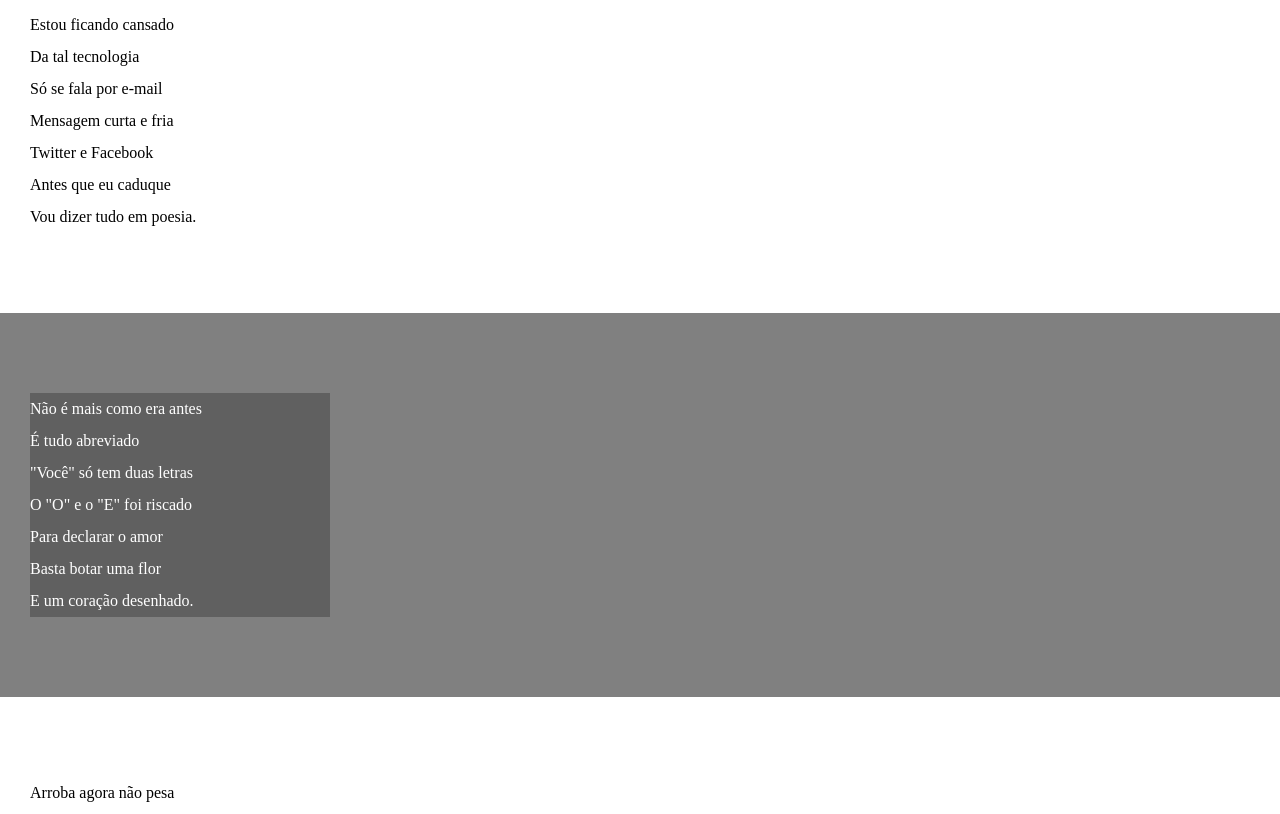
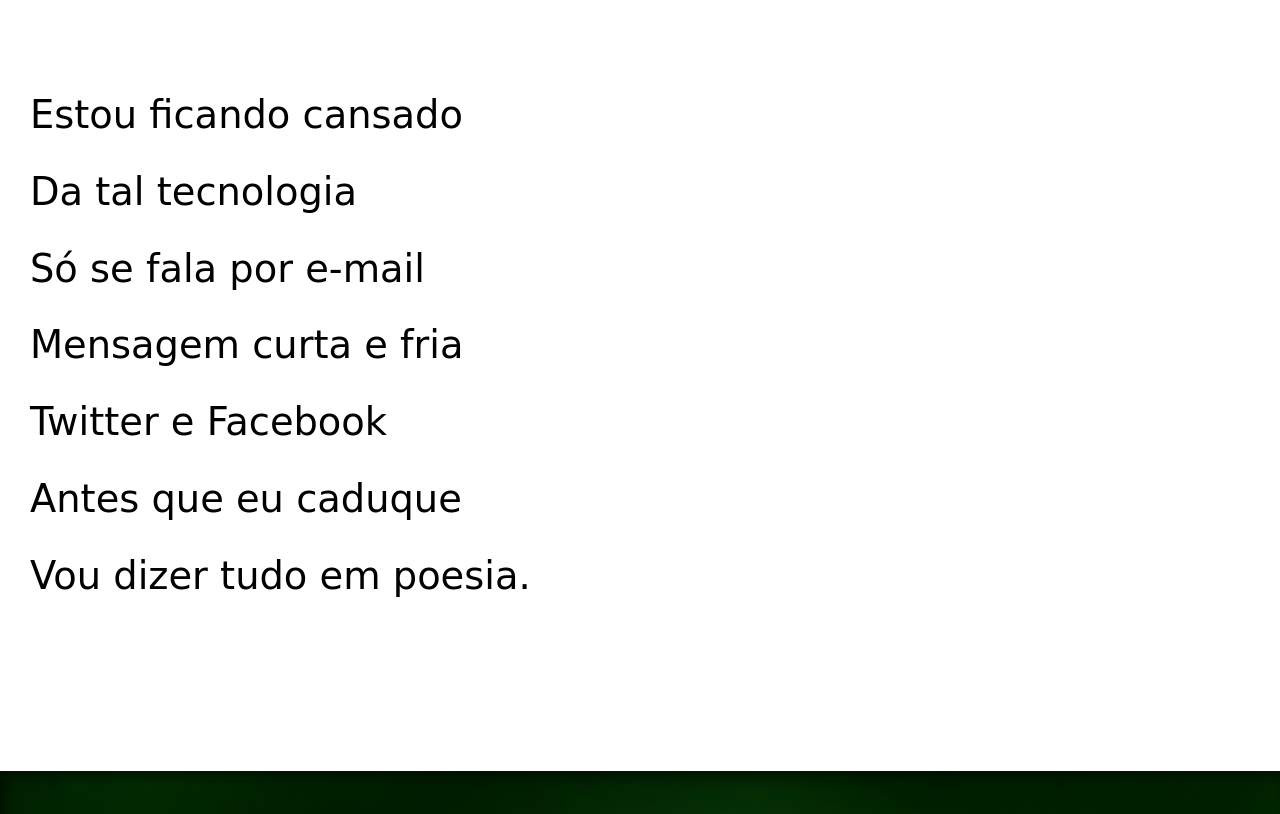
Before and after one commit to ElCapa/html-css, a plain HTML site: page desefios/modulo3/d012/index.html in a window 1280 px wide. Shown: the part 226-1040 px from the top of the page. Drawn offline with Linux system fonts and the light colour scheme.

Commit message:
atualização

```diff
--- a/desefios/modulo3/d012/index.html
+++ b/desefios/modulo3/d012/index.html
@@ -97,7 +97,7 @@
 
 
     <footer>
-        <p>Site criado por <a href="" target="_blank">Elcapa</a> para <a href="" target="_blank">curso em video</a></p>
+        <p>Site criado por <a href="https://github.com/" target="_blank">Elcapa</a> para <a href="https://www.cursoemvideo.com/" target="_blank">curso em video</a></p>
     </footer>
 </body>
 </html>
--- a/desefios/modulo3/d012/style.css
+++ b/desefios/modulo3/d012/style.css
@@ -2,6 +2,20 @@
     margin: 0;
     padding: 0;
     box-sizing: border-box;
+}
+@import url('https://fonts.googleapis.com/css2?family=Cormorant:wght@400;500;700&family=Inter:wght@400;500;700&family=Passion+One&family=Permanent+Marker&display=swap');
+
+
+@import url('https://fonts.googleapis.com/css2?family=Cormorant:wght@400;500;700&family=Inter:wght@400;500;700&family=Passion+One&family=Permanent+Marker&family=Sriracha&display=swap');
+
+:root{
+    --font1: Verdana, Geneva, Tahoma, sans-serif;
+    --font2: 'Passion One', cursive;
+    --font3: 'Sriracha', cursive;
+}
+html, body{
+    font-family: var(--font1);
+    min-height: 100vh;
 }
 header{
     text-align: center;
@@ -9,8 +23,10 @@ header{
     color: #fff;
 }
 header h1{
+    font-family: var(--font2);
     padding-top: 50px;
     font-variant: small-caps;
+    font-size: 7vw;
 }
 header p{
     padding-bottom: 50px;
@@ -24,21 +40,43 @@ a:hover{
     text-decoration: underline;
 }
 section{
+    font-family: var(--font3);
     padding: 10vh 0vh 10vh 0vh;
     line-height: 2em;
     padding-left: 30px;
+    font-size: 3vw;
+}
+section p{
+    padding-bottom: 2em;
 }
 .div1, .div3, .div5{
     background-color: #fff;
     color: black;
 }
 .div2, .div4{
+    box-shadow: inset 6px 6px 13px 0px rgba(0, 0, 0, 0.5);
     color: #fff;
     background-color: gray;
 }
 .div2 p, .div4 p{
-    width: 300px;
-    background-color: rgba(0, 0, 0, 0.250);
+    display: inline-block;
+    padding: 5px;
+    background-color: rgba(0, 0, 0, 0.500);
+    text-shadow: 1px 1px 0px black;
+}
+.div2{
+    background-image: url(imagens/background001.jpg);
+    background-position: right center;
+    background-repeat: no-repeat;
+    background-size: cover;
+    background-attachment: fixed;
+}
+.div4{
+    background-image: url(imagens/background002.jpg);
+    background-position: center center;
+    background-repeat: no-repeat;
+    background-size: cover;
+    background-attachment: fixed;
 }
 footer{
     background-color: black;
```
